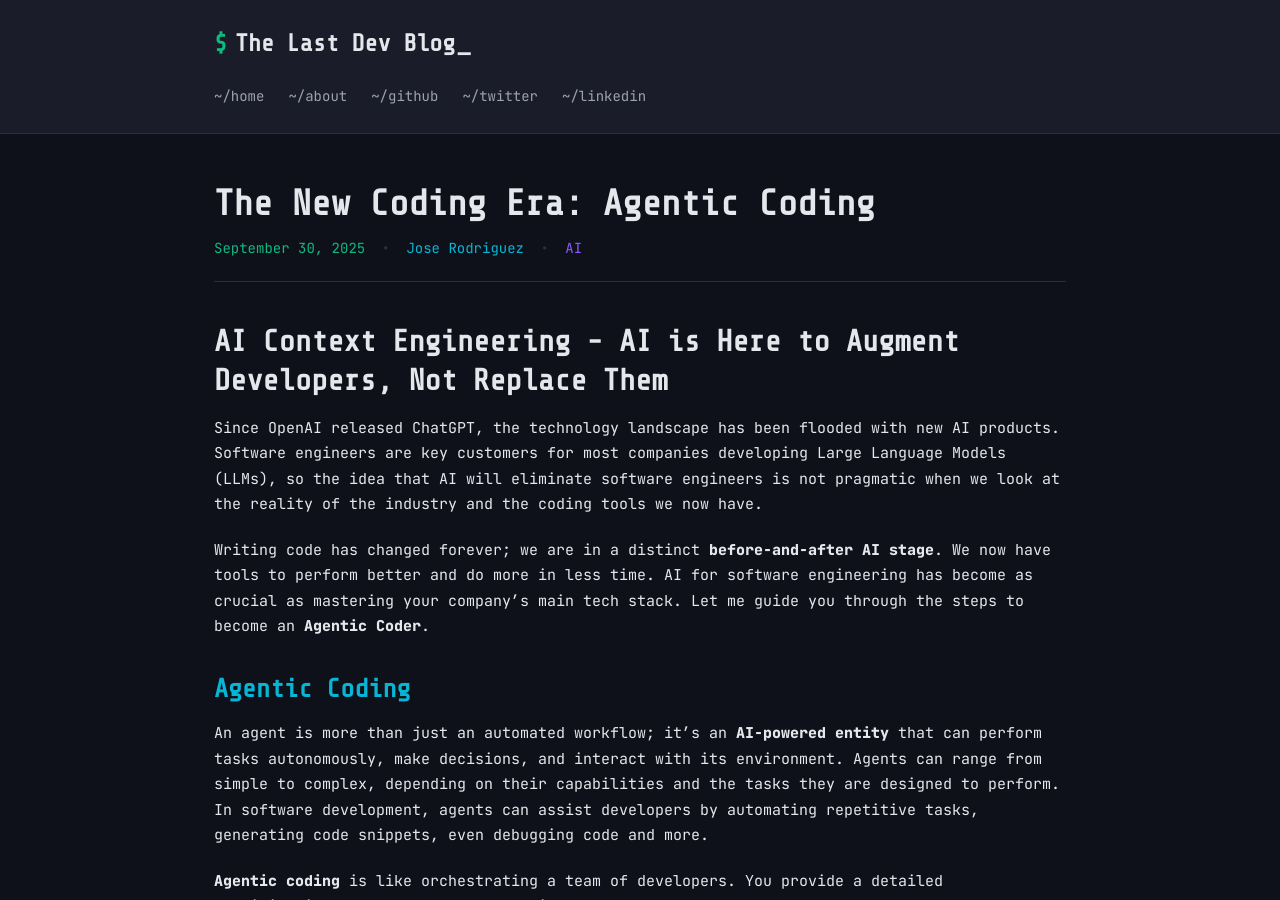
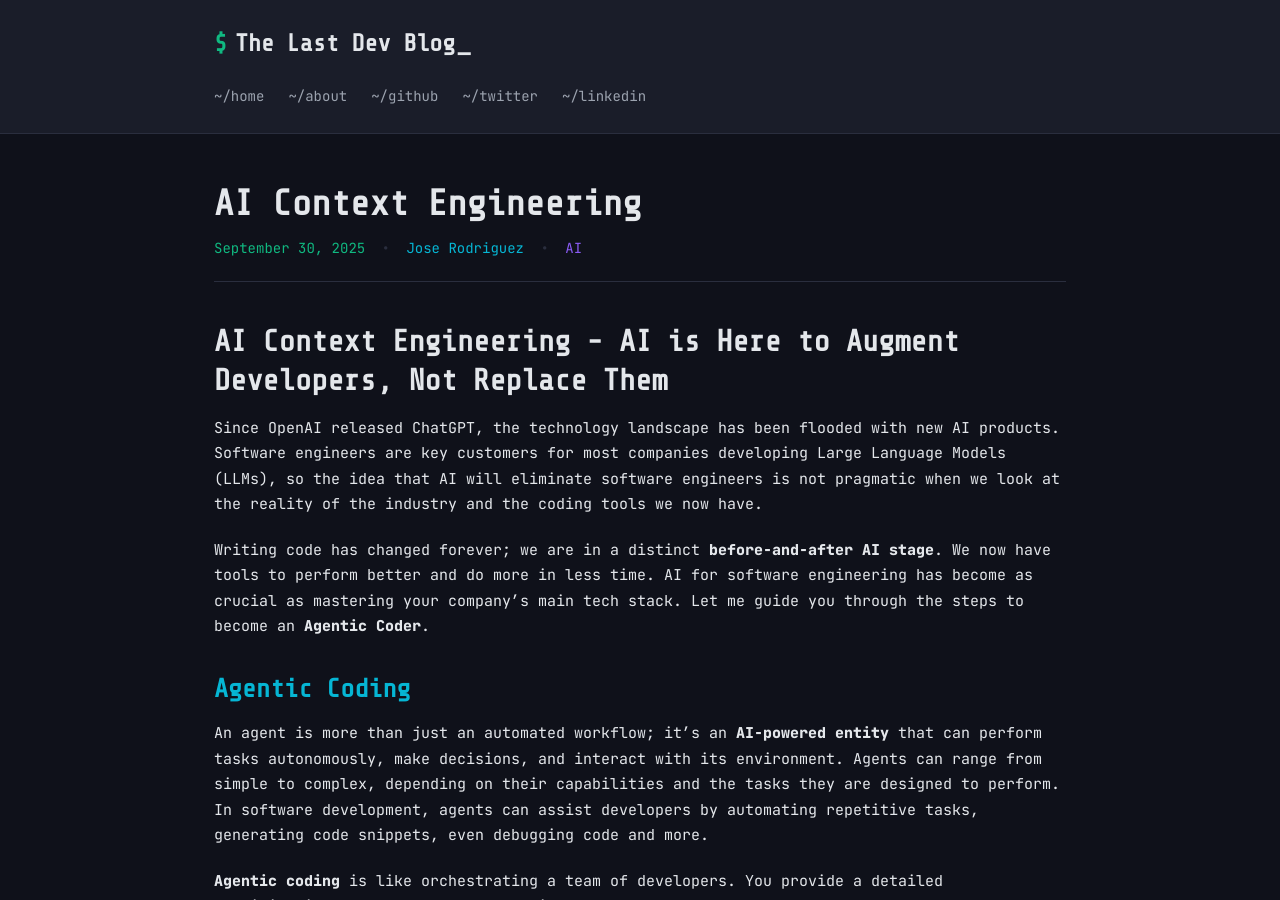
Before and after one commit to JoseFdri/the_last_dev_blog, a Jekyll site: the page built from _posts/2025-09-25-agentic-coding.md, in a window 1280 px wide and 900 px high. Built offline with Jekyll 4.4.1, drawn with Linux system fonts in a browser that asks for light colours.

Commit message:
update title

```diff
--- a/_posts/2025-09-25-agentic-coding.md
+++ b/_posts/2025-09-25-agentic-coding.md
@@ -1,6 +1,6 @@
 ---
 layout: post
-title:  "The New Coding Era: Agentic Coding"
+title:  "AI Context Engineering"
 date:   2025-10-01 00:00:00 +1300
 categories: AI
 author: Jose Rodriguez
```
